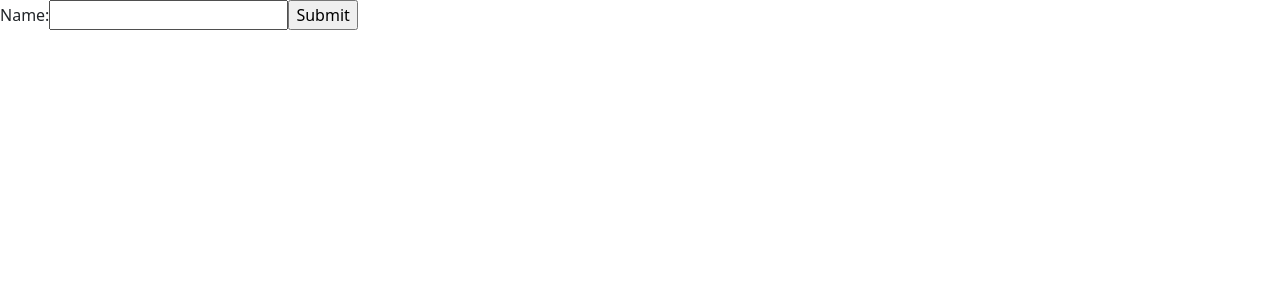
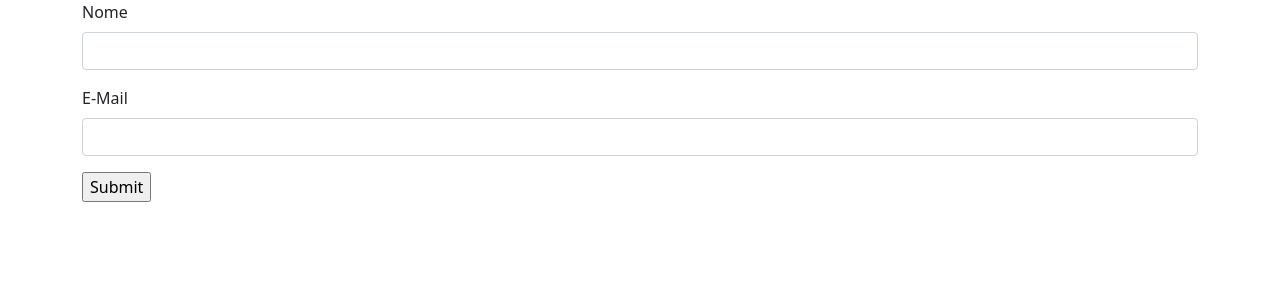
Before and after one commit to gabrielbf/bairro-seguro, a React (Create React App) app: page /UserForm in a window 1280 px wide. Shown: the top 300 px of the page. Built offline with nearby package versions, Linux system fonts and the light colour scheme.

Commit message:
Começo de lógica para componente UserForm

```diff
--- a/src/components/UserForm/UserForm.js
+++ b/src/components/UserForm/UserForm.js
@@ -12,7 +12,10 @@ import MenuLinksSuperior from '../MenuLinksSuperior/MenuLinksSuperior';
 class UserForm extends React.Component {
   constructor(props) {
     super(props);
-    this.state = {value: ''};
+    this.state = {
+      nome: '',
+      email: ''
+    };
 
     this.handleChange = this.handleChange.bind(this);
     this.handleSubmit = this.handleSubmit.bind(this);
@@ -20,23 +23,39 @@ class UserForm extends React.Component {
 
   handleChange(event) {
     // TODO Validação aqui
-    this.setState({value: event.target.value});
+    const target = event.target;
+    //const value = target.type === 'checkbox' ? target.checked : target.value;
+    const value = target.value;
+    const name = target.name;
+
+    this.setState({
+      [name]: value
+    });
+    //this.setState({email: event.target.email})
   }
 
   handleSubmit(event) {
-    alert('Nome substituido: ' + this.state.value);
+    alert('Nome substituido: ' + this.state.nome + '\n' +
+    'E-Mail substituido: ' + this.state.email
+    );
     event.preventDefault();
   }
 
   render() {
     return (
-      <form onSubmit={this.handleSubmit}>
-        <label>
-          Name:
-          <input type="text" value={this.state.value} onChange={this.handleChange} />
-        </label>
-        <input type="submit" value="Submit" />
-      </form>
+      <div className='container'>
+        <form onSubmit={this.handleSubmit}>
+          <div className='mb-3'>
+            <label htmlFor='nome' className='form-label'>Nome</label>
+            <input name='nome' className='form-control' type='text' value={this.state.nome} onChange={this.handleChange} />
+          </div>
+          <div className='mb-3'>
+            <label htmlFor='email' className='form-label'>E-Mail</label>
+            <input name='email' className='form-control' type='email' value={this.state.email} onChange={this.handleChange} />
+          </div>
+          <input type="submit" value="Submit" />
+        </form>
+      </div>
     );
   }
 }
```
